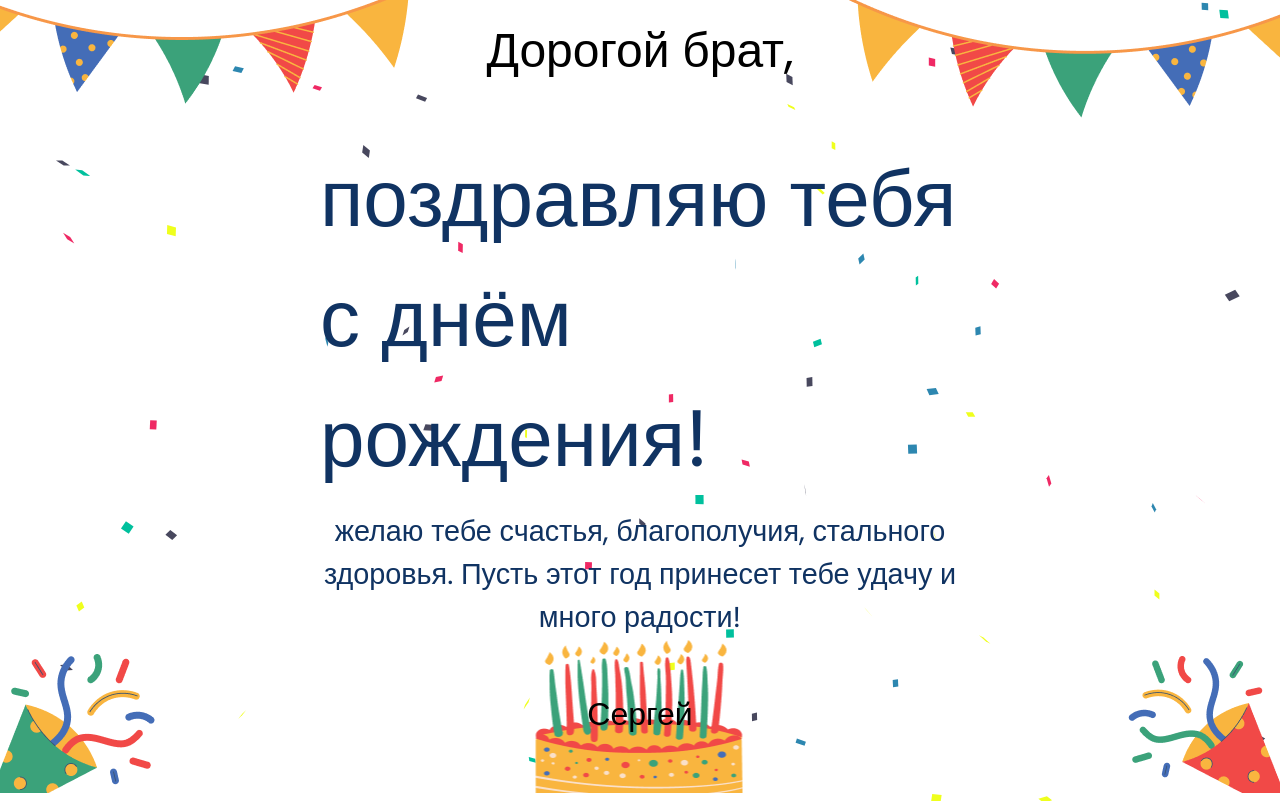
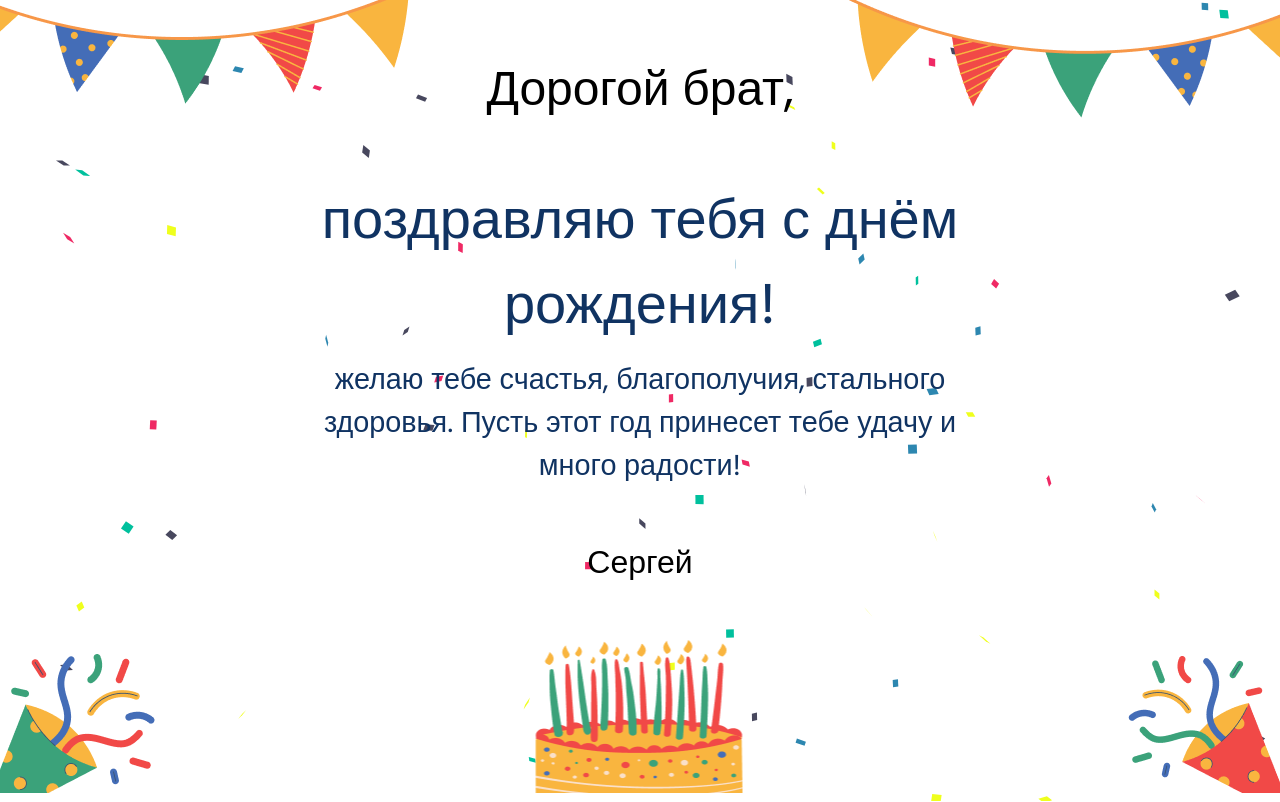
Before and after one commit to hardWorker57/Birthday-website, a plain HTML site: page index.html in a window 1280 px wide. Drawn offline with nearby package versions, Linux system fonts and the light colour scheme; a web font is replaced by a local one.

Commit message:
text-changed-3

```diff
--- a/style.scss
+++ b/style.scss
@@ -24,8 +24,9 @@ body {
         font-size: 3em;
     }
     .main_title {
-        font-size: 5em;
+        font-size: 3.5em;
         color: #103362;
+        text-align: center;
     }
     .wishes {
         font-size: 1.8em;
```
Also changed, not shown: style.css, 1 other file.
